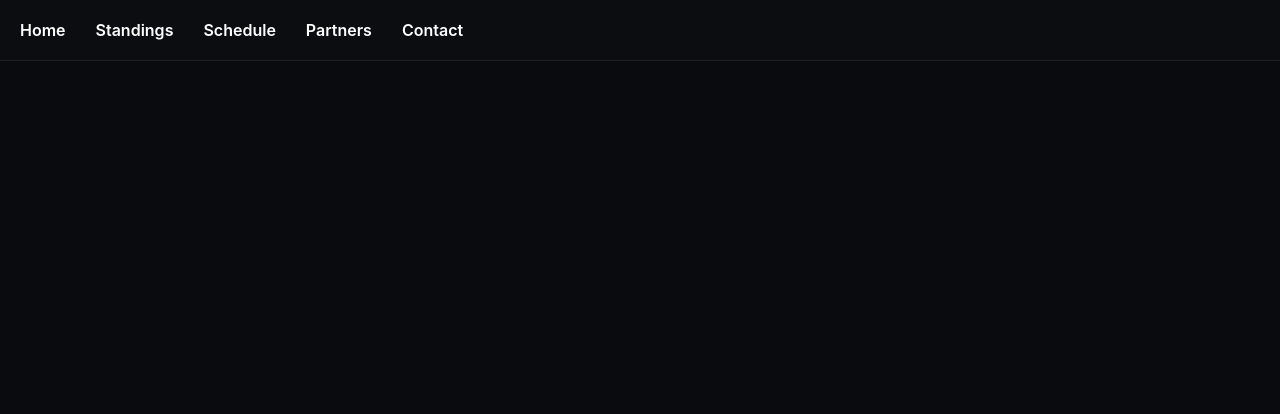
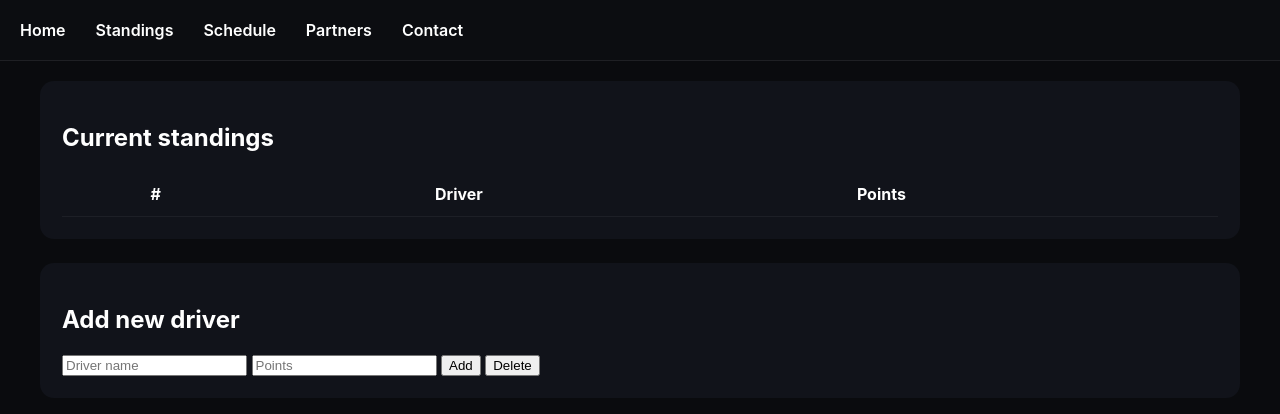
Before and after one commit to radeckiwiusz/DRIFTRELIGIONCOMPETITON, a plain HTML site: page index.html in a window 1280 px wide. Both pictures are taken after a click on the link "Standings". Drawn offline with Linux system fonts and the light colour scheme.

Commit message:
Update index.html

```diff
--- a/index.html
+++ b/index.html
@@ -61,11 +61,11 @@
     <p>Your official Hot Wheels drifting league.</p>
   </section>
 
-  <!-- QUALI PAGE -->
-  <section id="qualifications" class="page">
+  <!-- STANDINGS PAGE -->
+  <section id="standings" class="page">
     <div class="card">
-      <h2>Current Qualifications</h2>
-      <table id="qualificationsTable">
+      <h2>Current standings</h2>
+      <table id="StandingsTable">
         <thead><tr><th>#</th><th>Driver</th><th>Points</th><th></th></tr></thead>
         <tbody></tbody>
       </table>
```
